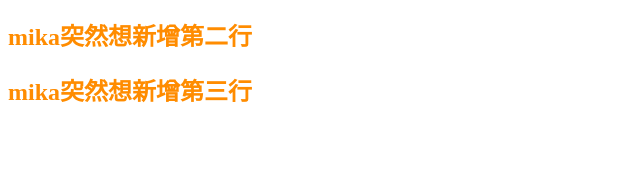
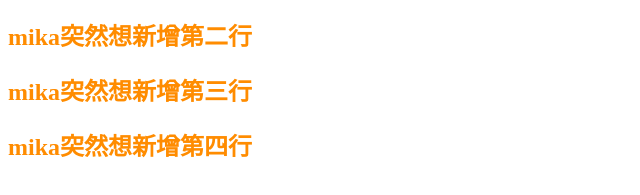
Before and after one commit to MiliosFumigos/sourcetreeTest, a plain HTML site: page index.html in a window 1280 px wide. Shown: the part 127-322 px from the top of the page, without its empty margins (0-640 px from the left). Drawn offline with Linux system fonts and the light colour scheme.

Commit message:
第四行

```diff
--- a/index.html
+++ b/index.html
@@ -11,5 +11,6 @@
     <h2 style="color: darkorange">在mika新增了一行</h2>
     <h2 style="color: darkorange">mika突然想新增第二行</h2>
     <h2 style="color: darkorange">mika突然想新增第三行</h2>
+    <h2 style="color: darkorange">mika突然想新增第四行</h2>
   </body>
 </html>
```
